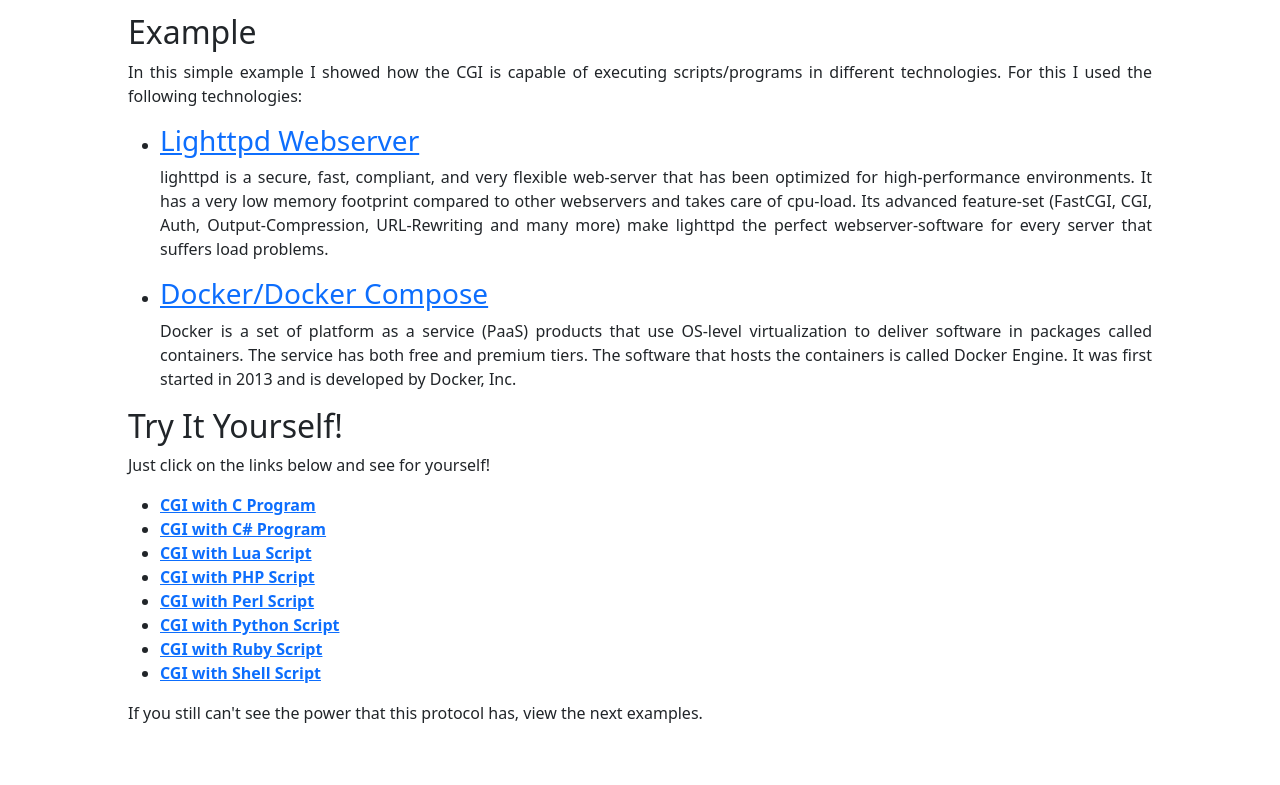
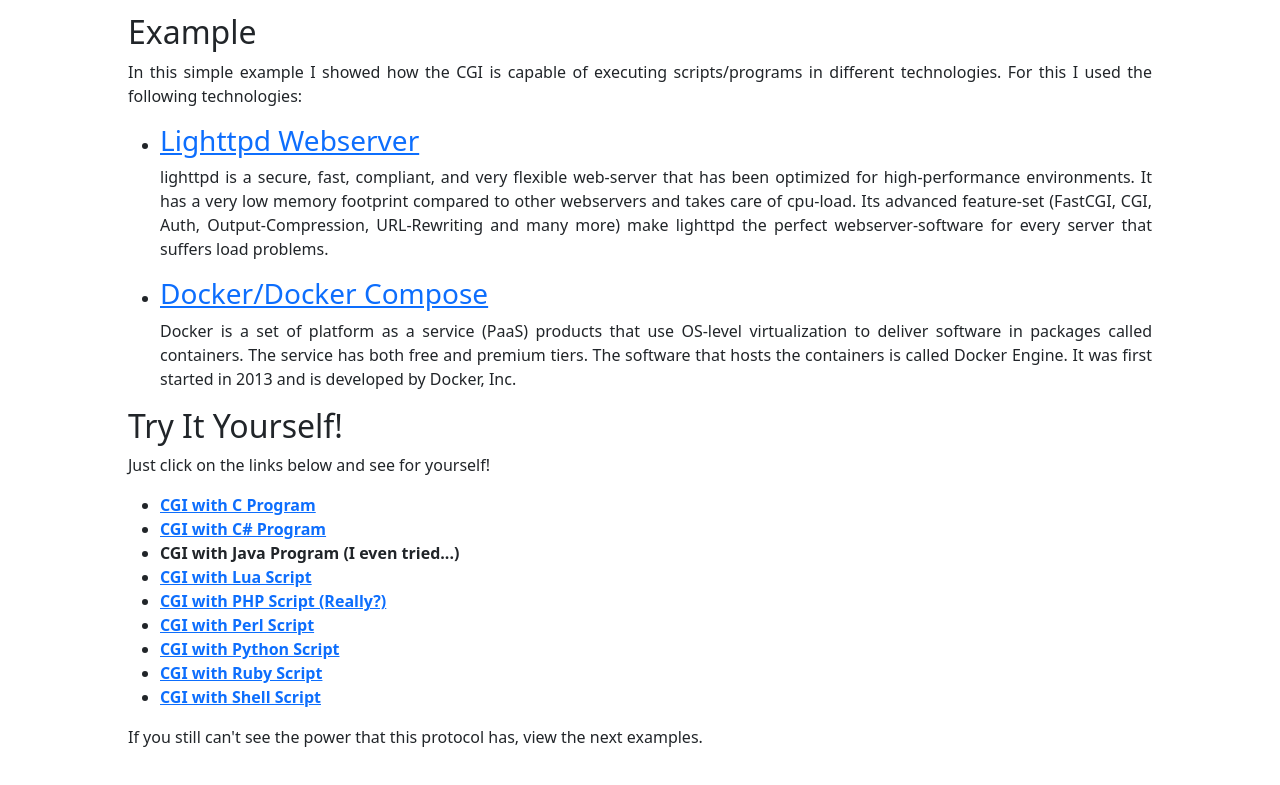
Before and after one commit to WilliamSampaio/cgi-scripts, a plain HTML site: page index.html in a window 1280 px wide. Shown: the part 782-1567 px from the top of the page. Drawn offline with nearby package versions, Linux system fonts and the light colour scheme.

Commit message:
update index

```diff
--- a/index.html
+++ b/index.html
@@ -70,8 +70,9 @@
     <ul>
         <li><a href="/cgi-bin/script.cgi" target="_blank"><strong>CGI with C Program</strong></a></li>
         <li><a href="/cgi-bin/script_csharp/ScriptCGI" target="_blank"><strong>CGI with C# Program</strong></a></li>
+        <li><strong>CGI with Java Program (I even tried...)</strong></li>
         <li><a href="/cgi-bin/script.lua" target="_blank"><strong>CGI with Lua Script</strong></a></li>
-        <li><a href="/cgi-bin/script.php" target="_blank"><strong>CGI with PHP Script</strong></a></li>
+        <li><a href="/cgi-bin/script.php" target="_blank"><strong>CGI with PHP Script (Really?)</strong></a></li>
         <li><a href="/cgi-bin/script.pl" target="_blank"><strong>CGI with Perl Script</strong></a></li>
         <li><a href="/cgi-bin/script.py" target="_blank"><strong>CGI with Python Script</strong></a></li>
         <li><a href="/cgi-bin/script.rb" target="_blank"><strong>CGI with Ruby Script</strong></a></li>
```
